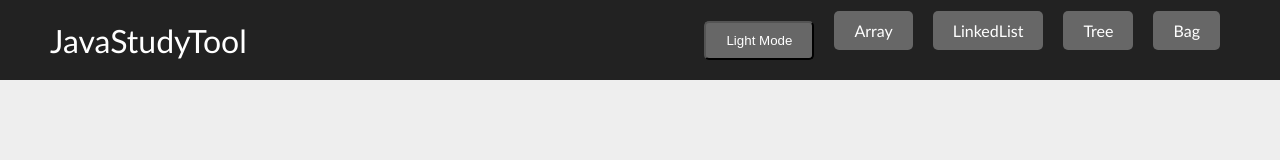
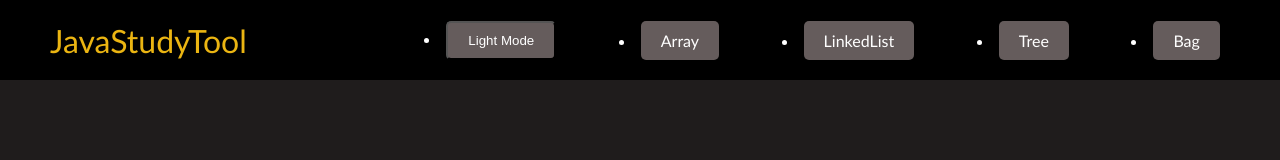
Before and after one commit to Ilya-Abbasian/JavaStudyTool-SteelHacks_Project, a plain HTML site: page javastudytool.html in a window 1280 px wide. Both pictures are taken after a click on the button "Dark Mode". Drawn offline with Linux system fonts and the light colour scheme.

Commit message:
did some color changes

```diff
--- a/javastudytool.html
+++ b/javastudytool.html
@@ -18,7 +18,7 @@
                     <span class="bar"></span>
                     <span class="bar"></span>
                 </div>
-                <ul class="navbar__menu">
+                <ul class="navbar__menu"></ul>
                     <li class="navbar__btn">
                         <button id="theme-toggle" class="button">Dark Mode</button>
                     </li>
--- a/steelstyles.css
+++ b/steelstyles.css
@@ -6,22 +6,22 @@ body {
 
 /* Dark Mode Styles */
 .dark-mode {
-    background-color: rgb(238, 238, 238); /* Dark background */
-    color: rgb(11, 11, 11); /* Light text color */
+    background-color: rgb(31, 28, 28); /* Dark background */
+    color: #ffffff; /* Light text color */
 }
 
 /* Additional styles for navbar and buttons in dark mode */
 .dark-mode .navbar {
-    background-color: #222; /* Dark navbar */
+    background-color: #000000; /* Dark navbar */
 }
 
 .dark-mode .navbar__btn a,
 .dark-mode .navbar__btn button {
-    color: #fff; /* Light text for buttons in dark mode */
+    color: #ffffff; /* Light text for buttons in dark mode */
 }
 
 .dark-mode .button {
-    background-color: #676767; /* Maintain button color */
+    background-color: #655c5c; /* Maintain button color */
 }
 
 /*------------------------------------------------ */
@@ -29,7 +29,7 @@ body {
 /* Basic Body Styling */
 body {
     font-family: 'Trebuchet MS', sans-serif;
-    background-color: rgb(43, 48, 48);
+    background-color: rgb(55, 62, 62);
     margin: 0;
     padding: 0;
 }
@@ -136,7 +136,7 @@ h1 {
 }
 
 #navbar__logo {
-    color: #fff;
+    color: #ebb512;
     font-size: 2rem;
     text-decoration: none;
     cursor: pointer;
```
